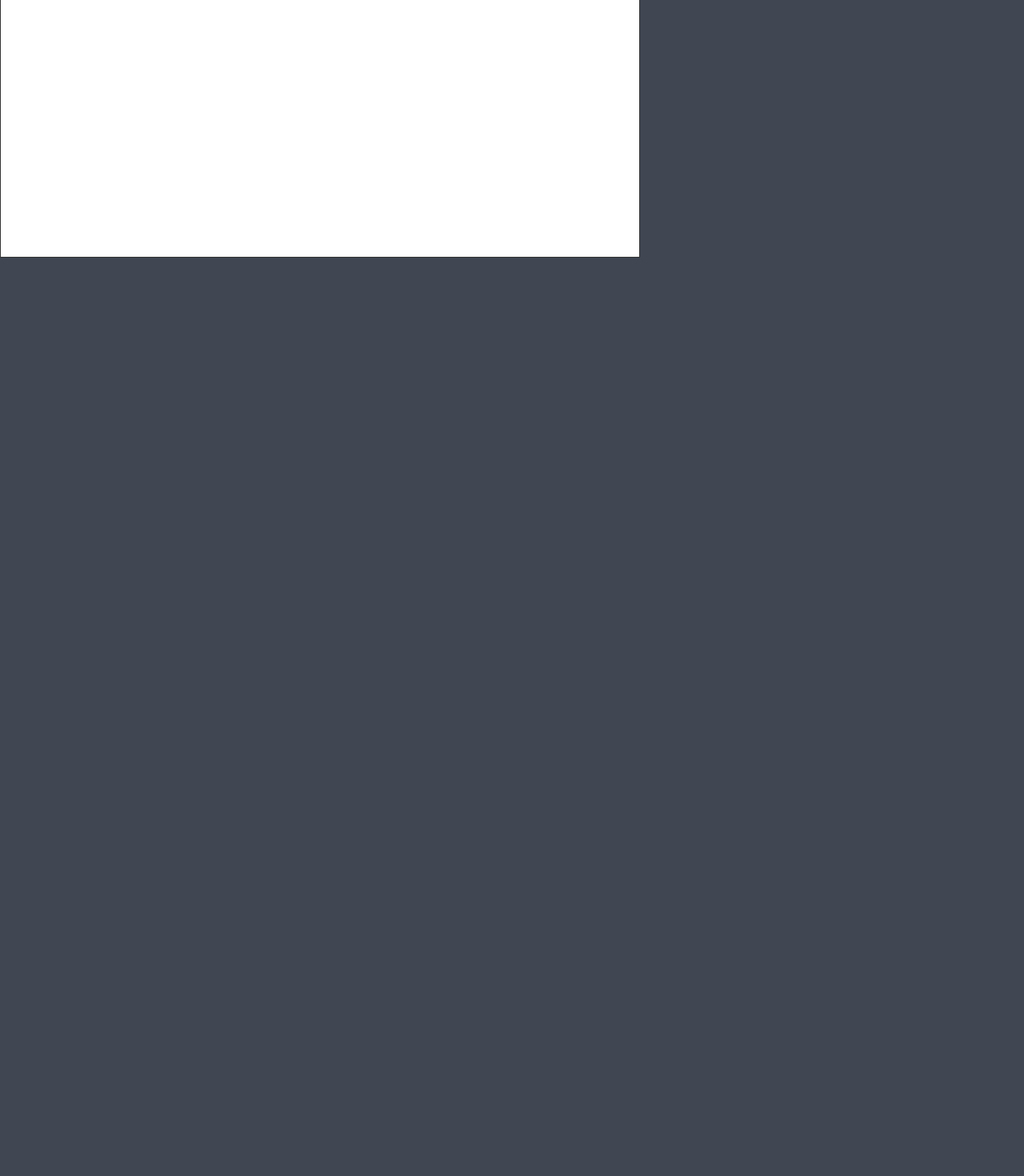
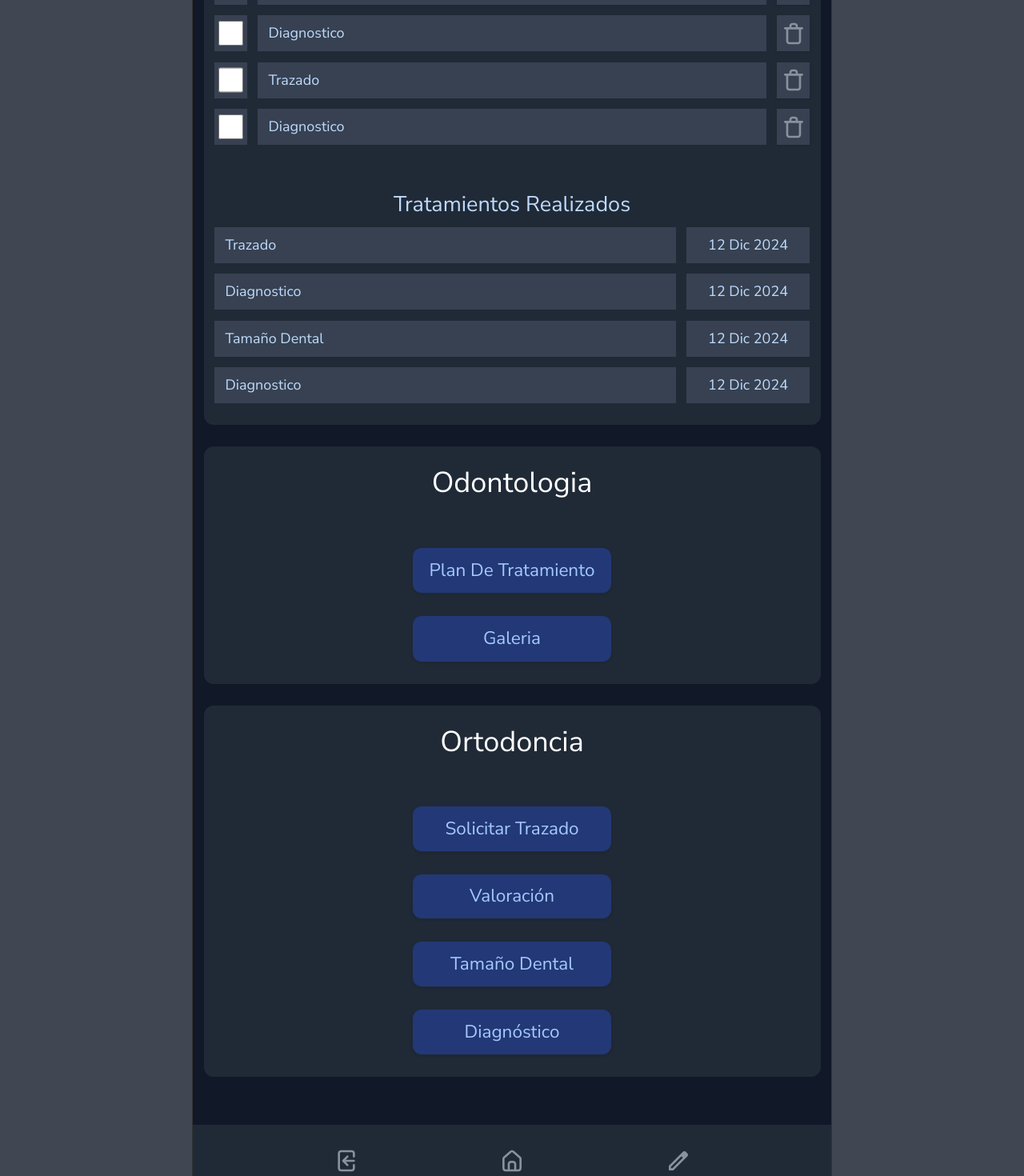
Before and after one commit to den-velez/orthodx, a Next.js app: page /patients/1 in a window 1280 px wide. Before the commit this address had no page. Shown: the part 480-1950 px from the top of the page at 80% size. Before the commit the page ends 802 px from the top, so only its background shows below. Built offline with nearby package versions, Linux system fonts and the light colour scheme.

Commit message:
OD-24 add patient page, components and icon needed

```diff
--- /dev/null
+++ b/src/app/patients/[id]/page.tsx
@@ -0,0 +1,73 @@
+import {
+  PatientHeaderComponent,
+  FooterComponent,
+  ButtonComponent,
+  TreatmentDoneComponent,
+  TreatmentPendingComponent,
+} from "@/components";
+import {
+  PATIENT_MOCK_VALUE,
+  TREATMENT_DONE_MOCK,
+  TREATMENT_MOCK,
+} from "@/constants/contants";
+
+export default function Patient() {
+  return (
+    <>
+      <PatientHeaderComponent {...PATIENT_MOCK_VALUE} />
+      <main className='grid gap-6 bg-bgDark-090 px-3 pt-6 pb-[60px]'>
+        <section className=' flex flex-col items-center bg-bgDark-080 rounded-[12px] py-6'>
+          <h3 className='mb-[60px] text-h3 text-txtLight-100 text-center'>
+            Seguimiento
+          </h3>
+          <div className='w-full grid gap-[60px]'>
+            <TreatmentPendingComponent treatments={TREATMENT_MOCK} />
+            <TreatmentDoneComponent treatments={TREATMENT_DONE_MOCK} />
+          </div>
+        </section>
+
+        <section className='flex flex-col items-center bg-bgDark-080 rounded-[12px] py-6'>
+          <h3 className='mb-[60px] text-h3 text-txtLight-100 text-center'>
+            Odontologia
+          </h3>
+          <div className='w-[250px] h-[144px] flex flex-col gap-6'>
+            <ButtonComponent
+              label='Plan de Tratamiento'
+              variant='primary-dark'
+              widthfull
+            />
+            <ButtonComponent label='Galeria' variant='primary-dark' widthfull />
+          </div>
+        </section>
+        <section className='flex flex-col items-center bg-bgDark-080 rounded-[12px] py-6'>
+          <h3 className='mb-[60px] text-h3 text-txtLight-100 text-center'>
+            Ortodoncia
+          </h3>
+          <div className='w-[250px] h-[312px] flex flex-col gap-6'>
+            <ButtonComponent
+              label='Solicitar Trazado'
+              variant='primary-dark'
+              widthfull
+            />
+            <ButtonComponent
+              label='Valoración'
+              variant='primary-dark'
+              widthfull
+            />
+            <ButtonComponent
+              label='Tamaño Dental'
+              variant='primary-dark'
+              widthfull
+            />
+            <ButtonComponent
+              label='Diagnóstico'
+              variant='primary-dark'
+              widthfull
+            />
+          </div>
+        </section>
+      </main>
+      <FooterComponent type='patient-edit' />
+    </>
+  );
+}
--- a/src/app/patients/page.tsx
+++ b/src/app/patients/page.tsx
@@ -10,7 +10,7 @@ import { PatientsContainer } from "@/containers";
 import { DOCTOR_MOCK_VALUE } from "@/constants/contants";
 import { Suspense } from "react";
 
-export default function PatientsPage({ searchParams }: { searchParams: any }) {
+export default function PatientsList({ searchParams }: { searchParams: any }) {
   return (
     <>
       <ModalComponent isOpen={searchParams.modal || false}>
--- a/src/components/button/ButtonComponent.tsx
+++ b/src/components/button/ButtonComponent.tsx
@@ -18,7 +18,7 @@ const ButtonComponent = (props: ButtonProps) => {
       case "primary":
         return `h-full flex items-center justify-center bg-cta-100 text-txtLight-100 text-center shadow border border-bgDark-080 capitalize hover:bg-ctaDark-090 hover:border-ctaLight-090 active:border-[4px] active:bg-cta-100 ${width}`;
       case "primary-dark":
-        return `h-full flex items-center justify-center bg-ctaDark-090 text-ctaLight-090 text-center shadow border border-bgDark-080 capitalize hover:bg-ctaDark-080 hover:text-txtLight-100 hover:border-ctaLight-090 active:border-[4px] active:bg-ctaDark-090 ${width}`;
+        return `h-full flex items-center justify-center bg-ctaDark-090 text-txtBrand-secondary text-center shadow border border-bgDark-080 capitalize hover:bg-ctaDark-080 hover:text-txtLight-100 hover:border-ctaLight-090 active:border-[4px] active:bg-ctaDark-090 ${width}`;
       case "secondary":
         return `h-full flex items-center justify-center text-txtLight-100 text-center shadow border border-[4px] border-ctaDark-080 capitalize hover:bg-bgDark-070 hover:border-ctaLight-090 active:border-[6px] active:bg-bgDark-080 ${width}`;
       case "alternative":
--- a/src/components/footer/FooterComponent.tsx
+++ b/src/components/footer/FooterComponent.tsx
@@ -41,7 +41,7 @@ const FooterComponent = (props: FooterProps) => {
       icon: "home",
     },
     {
-      icon: "shop",
+      icon: "edit",
     },
   ];
 
@@ -66,7 +66,7 @@ const FooterComponent = (props: FooterProps) => {
       case "patient":
         return patientFooter;
       case "patient-edit":
-        return patientFooter;
+        return patientEditFooter;
       default:
         return homeFooter;
     }
--- a/src/components/icons/IconsComponent.tsx
+++ b/src/components/icons/IconsComponent.tsx
@@ -1,7 +1,24 @@
-import { back, edit, home, doctor, shop, signOut, search } from "./iconList";
+import {
+  back,
+  edit,
+  home,
+  doctor,
+  shop,
+  signOut,
+  search,
+  trash,
+} from "./iconList";
 
 type IconProps = {
-  icon: "back " | "edit" | "home" | "doctor" | "shop" | "signOut" | "search";
+  icon:
+    | "back "
+    | "edit"
+    | "home"
+    | "doctor"
+    | "shop"
+    | "signOut"
+    | "search"
+    | "trash";
 };
 
 const IconContainer = ({ children }: { children: React.ReactNode }) => {
@@ -36,6 +53,8 @@ const IconsComponent = (props: IconProps) => {
       return <IconContainer>{signOut()}</IconContainer>;
     case "search":
       return <IconContainer>{search()}</IconContainer>;
+    case "trash":
+      return <IconContainer>{trash()}</IconContainer>;
     default:
       return <IconContainer>{back()}</IconContainer>;
   }
--- a/src/components/icons/iconList.tsx
+++ b/src/components/icons/iconList.tsx
@@ -25,3 +25,7 @@ export const signOut = () => (
 export const search = () => (
   <path d='M28.9467 27.0533L24 22.1467C25.9201 19.7525 26.85 16.7137 26.5984 13.6551C26.3468 10.5964 24.9329 7.75038 22.6474 5.70219C20.3618 3.65401 17.3784 2.55935 14.3106 2.6433C11.2427 2.72724 8.32362 3.98342 6.15352 6.15352C3.98341 8.32363 2.72724 11.2427 2.64329 14.3106C2.55934 17.3784 3.654 20.3618 5.70219 22.6474C7.75037 24.9329 10.5964 26.3468 13.6551 26.5984C16.7137 26.85 19.7525 25.9201 22.1467 24L27.0533 28.9067C27.1773 29.0316 27.3247 29.1308 27.4872 29.1985C27.6497 29.2662 27.824 29.3011 28 29.3011C28.176 29.3011 28.3503 29.2662 28.5128 29.1985C28.6752 29.1308 28.8227 29.0316 28.9467 28.9067C29.187 28.658 29.3213 28.3258 29.3213 27.98C29.3213 27.6342 29.187 27.302 28.9467 27.0533ZM14.6667 24C12.8207 24 11.0162 23.4526 9.48134 22.4271C7.94648 21.4015 6.7502 19.9438 6.04379 18.2384C5.33737 16.5329 5.15254 14.6563 5.51267 12.8458C5.87279 11.0353 6.76171 9.3723 8.067 8.06701C9.37229 6.76172 11.0353 5.8728 12.8458 5.51267C14.6563 5.15254 16.5329 5.33738 18.2384 6.04379C19.9438 6.75021 21.4015 7.94649 22.427 9.48135C23.4526 11.0162 24 12.8207 24 14.6667C24 17.142 23.0167 19.516 21.2663 21.2663C19.516 23.0167 17.142 24 14.6667 24Z' />
 );
+
+export const trash = () => (
+  <path d='M26.6667 7.99999H21.3333V6.66666C21.3333 5.60579 20.9119 4.58837 20.1618 3.83823C19.4116 3.08808 18.3942 2.66666 17.3333 2.66666H14.6667C13.6058 2.66666 12.5884 3.08808 11.8382 3.83823C11.0881 4.58837 10.6667 5.60579 10.6667 6.66666V7.99999H5.33333C4.97971 7.99999 4.64057 8.14047 4.39052 8.39051C4.14048 8.64056 4 8.9797 4 9.33332C4 9.68694 4.14048 10.0261 4.39052 10.2761C4.64057 10.5262 4.97971 10.6667 5.33333 10.6667H6.66667V25.3333C6.66667 26.3942 7.08809 27.4116 7.83824 28.1617C8.58839 28.9119 9.6058 29.3333 10.6667 29.3333H21.3333C22.3942 29.3333 23.4116 28.9119 24.1618 28.1617C24.9119 27.4116 25.3333 26.3942 25.3333 25.3333V10.6667H26.6667C27.0203 10.6667 27.3594 10.5262 27.6095 10.2761C27.8595 10.0261 28 9.68694 28 9.33332C28 8.9797 27.8595 8.64056 27.6095 8.39051C27.3594 8.14047 27.0203 7.99999 26.6667 7.99999ZM13.3333 6.66666C13.3333 6.31303 13.4738 5.9739 13.7239 5.72385C13.9739 5.4738 14.313 5.33332 14.6667 5.33332H17.3333C17.687 5.33332 18.0261 5.4738 18.2761 5.72385C18.5262 5.9739 18.6667 6.31303 18.6667 6.66666V7.99999H13.3333V6.66666ZM22.6667 25.3333C22.6667 25.6869 22.5262 26.0261 22.2761 26.2761C22.0261 26.5262 21.687 26.6667 21.3333 26.6667H10.6667C10.313 26.6667 9.97391 26.5262 9.72386 26.2761C9.47381 26.0261 9.33333 25.6869 9.33333 25.3333V10.6667H22.6667V25.3333Z' />
+);
--- a/src/components/index.tsx
+++ b/src/components/index.tsx
@@ -8,6 +8,8 @@ import ProductCardComponent from "./productCard/productCardComponent";
 import SearcherComponent from "./searcher/SearcherComponent";
 import PatientEditComponent from "./patientEdit/PatientEditComponent";
 import ModalComponent from "./modal/ModalComponent";
+import TreatmentDoneComponent from "./treatments/treatmentDoneComponent";
+import TreatmentPendingComponent from "./treatments/treatmentPendingComponent";
 
 export {
   ButtonComponent,
@@ -19,5 +21,7 @@ export {
   PatientEditComponent,
   PatientHeaderComponent,
   ProductCardComponent,
+  TreatmentDoneComponent,
+  TreatmentPendingComponent,
   SearcherComponent,
 };
--- /dev/null
+++ b/src/components/treatments/treatmentDoneComponent.tsx
@@ -0,0 +1,34 @@
+import { ITreatment } from "@/interfaces/treatment.interface";
+
+function TreatmentItem({ treatment, finishedAt }: ITreatment) {
+  return (
+    <div className='px-3 flex gap-3'>
+      <div className='px-3 flex flex-grow items-center bg-bgDark-070 text-ctaLight-090'>
+        <span>{treatment}</span>
+      </div>
+      <div className='py-2 px-6 flex items-center justify-center bg-bgDark-070 text-ctaLight-090'>
+        <span>{finishedAt}</span>
+      </div>
+    </div>
+  );
+}
+
+export default function TreatmentDoneComponent({
+  treatments = [],
+}: {
+  treatments: ITreatment[];
+}) {
+  return (
+    <div className='w-full'>
+      <h4 className='text-h4 text-ctaLight-090 text-center'>
+        Tratamientos Realizados
+      </h4>
+      <div className='mt-3 grid gap-3'>
+        {treatments.map((treatment) => {
+          if (!treatment.done) return null;
+          return <TreatmentItem key={treatment.treatment} {...treatment} />;
+        })}
+      </div>
+    </div>
+  );
+}
--- /dev/null
+++ b/src/components/treatments/treatmentPendingComponent.tsx
@@ -0,0 +1,40 @@
+import { ITreatment } from "@/interfaces/treatment.interface";
+import { IconsComponent } from "@/components";
+
+function TreatmentItem({ treatment }: ITreatment) {
+  return (
+    <div className='px-3 flex items-center gap-3'>
+      <div className='px-1 h-full flex items-center bg-bgDark-070 text-ctaLight-090'>
+        <input className='w-7 h-7 ' type='checkbox' name='' id='' />
+      </div>
+      <div className='px-3 py-2 flex flex-grow items-center bg-bgDark-070 text-ctaLight-090'>
+        <span>{treatment}</span>
+      </div>
+      <div className='px-1 h-full flex items-center justify-center bg-bgDark-070 text-ctaLight-090 shadow hover:border hover:border-light-090'>
+        <button>
+          <IconsComponent icon='trash' />
+        </button>
+      </div>
+    </div>
+  );
+}
+
+export default function TreatmentPendingComponent({
+  treatments = [],
+}: {
+  treatments: ITreatment[];
+}) {
+  return (
+    <div className='w-full'>
+      <h4 className='text-h4 text-ctaLight-090 text-center'>
+        Tratamientos por Realizar
+      </h4>
+      <div className='mt-3 grid gap-3'>
+        {treatments.map((treatment) => {
+          if (treatment.done) return null;
+          return <TreatmentItem key={treatment.treatment} {...treatment} />;
+        })}
+      </div>
+    </div>
+  );
+}
--- a/src/constants/contants.ts
+++ b/src/constants/contants.ts
@@ -1,4 +1,5 @@
 import { IPatient } from "@/interfaces/patient.interface";
+import { ITreatment } from "@/interfaces/treatment.interface";
 
 export const BTN_STORE_TITLE = "store";
 export const BTN_STORE_LABEL = "comprar";
@@ -106,3 +107,59 @@ export const PATIENTLIST_MOCK: IPatient[] = [
     updatedAt: "2024-05-06T23:14:20.000Z",
   },
 ];
+
+export const TREATMENT_MOCK: ITreatment[] = [
+  {
+    treatment: "Trazado",
+    done: false,
+    finishedAt: "12 Dic 2024",
+  },
+  {
+    treatment: "Diagnostico",
+    done: false,
+    finishedAt: "12 Dic 2024",
+  },
+  {
+    treatment: "Tamaño Dental",
+    done: false,
+    finishedAt: "12 Dic 2024",
+  },
+  {
+    treatment: "Diagnostico",
+    done: false,
+    finishedAt: "12 Dic 2024",
+  },
+  {
+    treatment: "Trazado",
+    done: false,
+    finishedAt: "12 Dic 2024",
+  },
+  {
+    treatment: "Diagnostico",
+    done: false,
+    finishedAt: "12 Dic 2024",
+  },
+];
+
+export const TREATMENT_DONE_MOCK: ITreatment[] = [
+  {
+    treatment: "Trazado",
+    done: true,
+    finishedAt: "12 Dic 2024",
+  },
+  {
+    treatment: "Diagnostico",
+    done: true,
+    finishedAt: "12 Dic 2024",
+  },
+  {
+    treatment: "Tamaño Dental",
+    done: true,
+    finishedAt: "12 Dic 2024",
+  },
+  {
+    treatment: "Diagnostico",
+    done: true,
+    finishedAt: "12 Dic 2024",
+  },
+];
```
Also changed, not shown: src/interfaces/treatment.interface.ts (+5 -5 lines).
